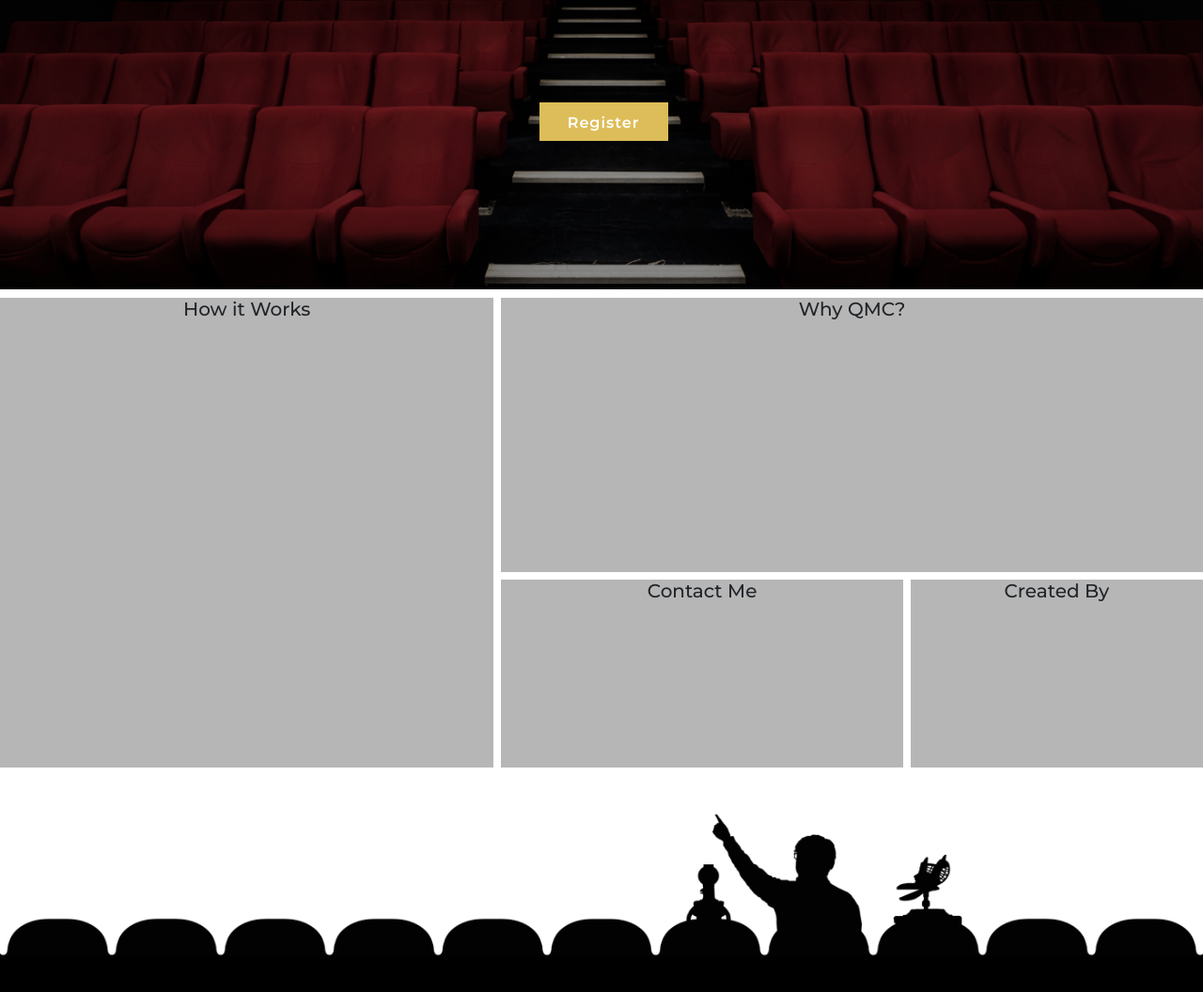
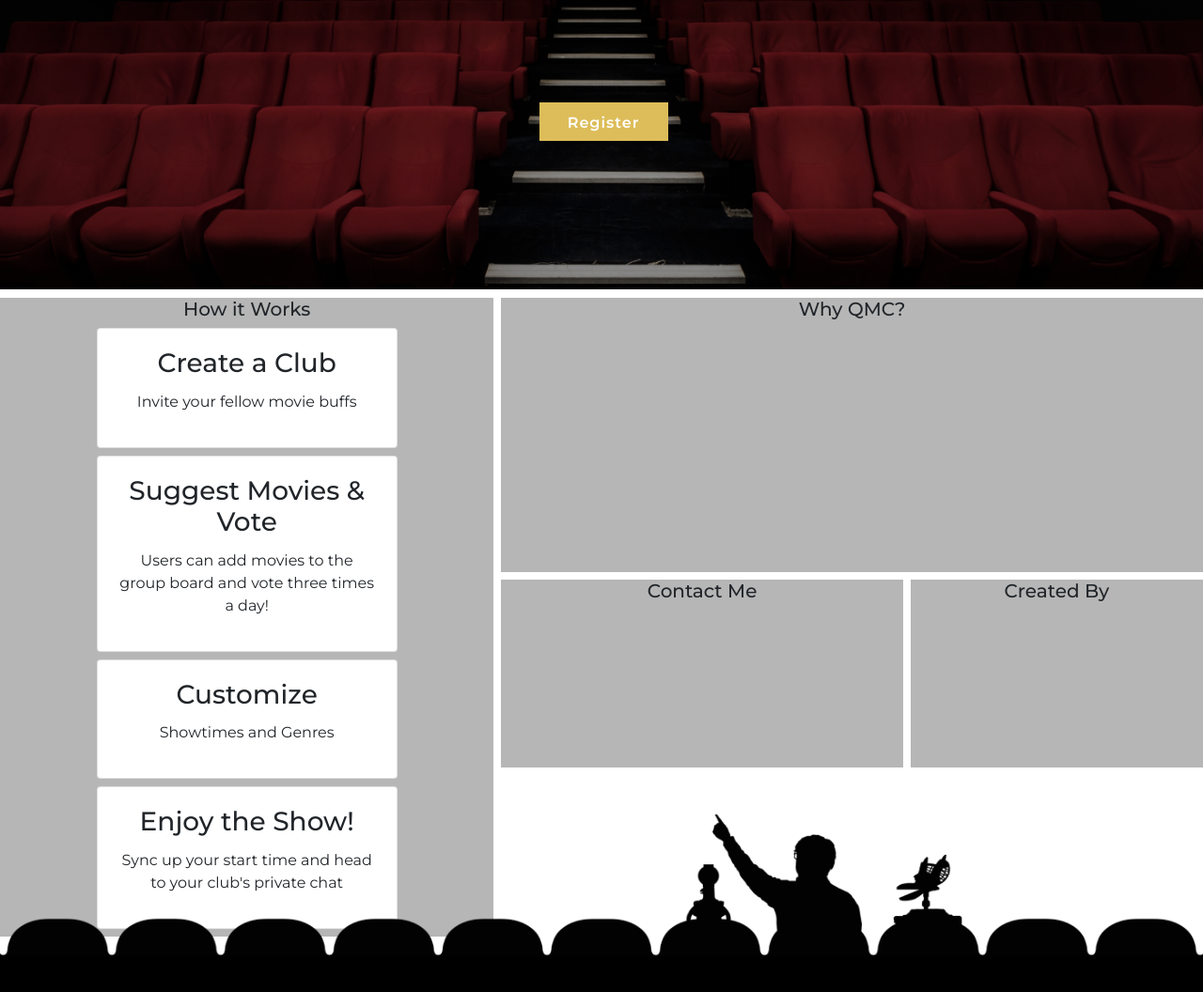
Before and after one commit to KGorham05/qmovie-club, a website: page public/index.html in a window 1280 px wide. Shown: the part 372-1428 px from the top of the page at 94% size. Drawn offline with nearby package versions, Linux system fonts and the light colour scheme.

Commit message:
working on how it works section

```diff
--- a/public/index.html
+++ b/public/index.html
@@ -40,7 +40,7 @@
         <div class="col-12 text-center">
           <h1 class="align-middle hero-title">Quarantine Movie Club</h1>
           <!-- Make this text cycle through famous movie quotes like a marquee -->
-          <h5 class="hero-subtitle">Bringing Friends Together, While We're Forced to Stay Apart</h5>
+          <h5 class="hero-subtitle">Watch Together, from Anywhere</h5>
           <img src="./images/pinpng.com-film-strip-png-532754.png" alt="">
           <a class="hero-cta" href="/signup">Register</a>
         </div>
@@ -51,13 +51,54 @@
   <section class="about" id="about">
     <div class="container-fluid">
       <div class="row">
-        <div class="col-5 text-center how-it-works bg-grey h-500">
+        <div class="col-5 text-center how-it-works bg-grey">
           <h5>How it Works</h5>
+          <div class="row">
+            <div class="col-8 offset-2">
+              <div class="card mb-2">
+                <div class="card-body">
+                  <h3 class="card-title">Create a Club</h3>
+                  <p>Invite your fellow movie buffs</p>
+                </div>
+              </div>
+            </div>
+          </div>
+          <div class="row">
+            <div class="col-8 offset-2">
+              <div class="card mb-2">
+                <div class="card-body">
+                  <h3 class="card-title">Suggest Movies & Vote</h3>
+                  <p>Users can add movies to the group board and vote three times a day!</p>
+                </div>
+              </div>
+            </div>
+          </div>
+          <div class="row">
+            <div class="col-8 offset-2">
+              <div class="card mb-2">
+                <div class="card-body">
+                  <h3 class="card-title">Customize</h3>
+                  <p>Showtimes and Genres</p>
+                </div>
+              </div>
+            </div>
+          </div>
+          <div class="row">
+            <div class="col-8 offset-2">
+              <div class="card mb-2">
+                <div class="card-body">
+                  <h3 class="card-title">Enjoy the Show!</h3>
+                  <p>Sync up your start time and head to your club's private chat</p>
+                </div>
+              </div>
+            </div>
+          </div>
         </div>
         <div class="col-7">
           <div class="row">
             <div class="col-12 bg-grey text-center h-300">
               <h5>Why QMC?</h5>
+              <p></p>
             </div>
           </div>
           <div class="row">
```
Also changed, not shown: public/images/alex-holyoake-OG_yowmKu40-unsplash.jpg (added), public/images/anika-mikkelson-dWYjy9zIiF8-unsplash.jpg (added), public/images/clement-m-JIOP2qvo8yk-unsplash.jpg (added), public/images/kyle-smith-oYMg1_VxlaM-unsplash.jpg (added), 3 other files.
